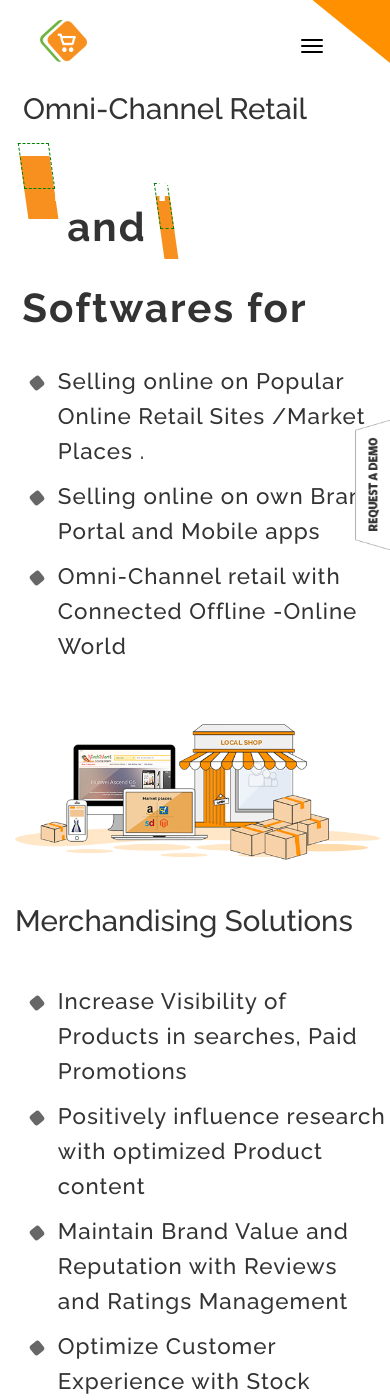
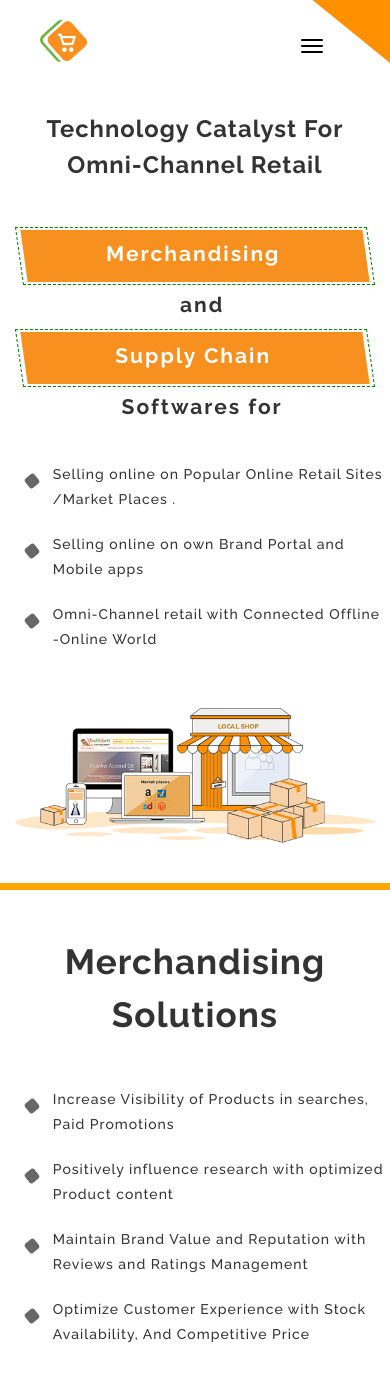
Before and after one commit to paxcom/paxcom.github.io, a Jekyll site: the page built from index.md, in a window 390 px wide and 1400 px high. Built offline with Jekyll 4.4.1, drawn with Linux system fonts in a browser that asks for light colours; comment, search, counter and statistics services are not loaded.

Commit message:
update responsive

```diff
--- a/_includes/paxcomHomeIntro.html
+++ b/_includes/paxcomHomeIntro.html
@@ -15,12 +15,12 @@
   <!-- Wrapper for slides -->
    <!-- Wrapper for slides -->
     <div class="carousel-inner paxcom-home">
-      <div class="item item-bootom item-0 active">
+      <div class="item item-bootom item-0 active custom_reponsive_with1">
         <div class="container-fluid">
           <div class="carousel-caption">
             <h1>Technology Catalyst For <span>Omni-Channel Retail</span> </h1>
             <div class="merchandising_supply">
-              <h2> <a href="#Merchandising" class="trapezoid page-scroll"> Merchandising </a> and <a href="#SupplyChain" class="trapezoid page-scroll"> Supply Chain </a> Softwares for </h2>
+              <h2> <a href="#Merchandising" class="trapezoid page-scroll"> Merchandising </a> <b> and </b> <a href="#SupplyChain" class="trapezoid page-scroll"> Supply Chain </a> <b> Softwares for </b> </h2>
             </div>
 
             <ul class="intro-list main-content">
--- a/css/style.css
+++ b/css/style.css
@@ -94,7 +94,7 @@ header {
 }
 .paxcom-nav ul li {
 	display: inline;
-	margin: 0px 10px;
+	margin: 0px 9px;
 }
 .paxcom-nav ul li a {
 	color: #333333;
@@ -404,7 +404,7 @@ body.is-menu-visible #menu .close {
 	background-position: left top;
 }
 .btn-request-a-demo.org {
-	background-image: url(../images/btn-demo.png);
+	background-image: url(..images/btn-demo.png);
 	background-size: 200% 100%;
 	background-position: right top;
 }
@@ -726,10 +726,10 @@ footer ul.social-icon li:hover {
 	height: 10px;
 }
 .soultions .box1:after {
-	background: url(../images/box-1.png) no-repeat 100%;
+	background: url(..images/box-1.png) no-repeat 100%;
 }
 .soultions .box2:after {
-	background: url(../images/box-2.png) no-repeat 100%;
+	background: url(..images/box-2.png) no-repeat 100%;
 }
 /******************************************************************************************
 					Signup Request footer SECTION
@@ -800,7 +800,7 @@ footer ul.social-icon li:hover {
 /***********************************Inner header*******************************************************/
 
 .inner-header {
-	background: url(../images/supply-chain.png) no-repeat top #FBCB96;
+	background: url(..images/supply-chain.png) no-repeat top #FBCB96;
 	background-size: 100% auto;
 	margin-top:-82px;
 	padding: 90px 0px;
@@ -855,12 +855,12 @@ footer ul.social-icon li:hover {
 	position: relative;	background:#fbc992;
 }
 .inner-header.contact {
-	/*background: url(../images/contact-bg2.png) no-repeat top;*/
+	/*background: url(..images/contact-bg2.png) no-repeat top;*/
 	background-size: 100% auto;
 	background:#fbc992;
 }
 .inner-header.merchandising {
-	/*background: url(../images/merchandisingsolutions.png) no-repeat top;*/
+	/*background: url(..images/merchandisingsolutions.png) no-repeat top;*/
 	background-size: 100% auto;
 	background:#fbc992;
 }
@@ -978,161 +978,243 @@ footer ul.social-icon li:hover {
 @media (min-width: 992px) and (max-width: 1199px) {MEDIUM DEVICE- iPad Landscap and large Desktop view}
 @media (min-width: 1200px) {LARGE DEVICE- Projector EXTRA large Desktop view}
 
+/******************************************************************************************/
+
+
+/******************************************************************************************
+									Home Page responsive css
+								(375 )(320)(320)(360)(360)(384)
+/******************************************************************************************/
+@media (min-width:320px) and (max-width:479px) {
+
+.paxcom-nav{z-index: 1;}
+
+.navbar .paxcom-nav{z-index: 1; float: right; width: 100%;}
+.navbar-header{ margin: -40px 0px 20px 0px;}
+.navbar-collapse{ background: beige;}
+
+
+.paxcom-home .carousel-caption {margin:13% 0% 0% 0%; float: left;}
+
+.paxcom-home h1 { margin: 0px 0px 10px 0px; float: left; text-align: center; letter-spacing: 1px; line-height: 1.5em; font-size: 2.5em; font-weight: 700;}
+.paxcom-home h1 span{ padding:0px;}
+.custom_reponsive_with1 h1 {margin:65px 0px 10px 0px; font-size: 1.7em;}
+
+.paxcom-home .merchandising_supply {float:left;margin: 4% 2% 4% 2%;}
+.paxcom-home .merchandising_supply h2 {font-size: 1.5em; float: left; margin:0px; padding:0px;}
+.paxcom-home .merchandising_supply h2 a { padding: 15px 20px 15px 20px; margin: 0; color: #fff; float: left; width: 95%; text-align: center;}
+.paxcom-home .merchandising_supply h2 b{width: 100%; text-align: center; float: left; margin: 15px 0px;}
+.paxcom-home .trapezoid::before {
+	position: absolute; content: ""; height: 52px;left: 27px;
+    top:5px; width: 100%; z-index: -1; transform: skew(8deg);
+	background: rgb(247, 144, 30); margin: -3px 0px 0px -25px;
+}
+.paxcom-home .trapezoid::after {
+	position: absolute; content: ""; height: 58px;left: 22px;
+	top: 2px; width: 103%; z-index: -1; transform: skew(8deg);
+    border-image-source: initial;border-image-slice: initial;
+    border-image-width: initial; border-image-outset: initial;
+    border-image-repeat: initial; margin: -3px 0px 0px -25px;
+    border-width: 1px; border-style: dashed; border-color: green;
+}
+.paxcom-home .intro-list.main-content { margin: 3% 3% 10% 3%; width: 100%; float: left;}
+.paxcom-home .intro-list.main-content li{ padding-left: 27px; line-height: 25px; margin: 5px 0px 20px 0px; font-size: 1em;}
+
+.right-side-bar{ display:none;}
+
+.paxcom-home .shop-img { float: left; width: 100%; margin: 0px; padding: 0px 0px 40px 0px; position: static;}
+.custom_reponsive_with1{border-bottom: 7px solid orange;}
+.custom_reponsive{border-bottom: 7px solid orange;}
+
+.btnboxdiv { margin: 0px 0px 50px 0px;}
+.btnboxdiv .btn-more { float:none;}
+footer .copyright {font-size: 9px;}
+footer{ padding-bottom:0px;}
+
+.inner-header{margin-top: -102px;}
+.item-bootom.item-0{ background: none!important;}
+#carousel-example-generic{height: auto!important;}
+
+}
 
 
 
+/******************************************************************************************
+								@media (min-width:480px) and (max-width:600px)
+/******************************************************************************************/
+
+@media (min-width:480px) and (max-width:600px) {
+
+.paxcom-home .carousel-caption {margin:13% 0% 0% 0%; float: left;}
+
+.paxcom-home h1 { margin: 0px 0px 10px 0px; float: left; text-align: center; letter-spacing: 1px; line-height: 1.5em; font-size: 2.5em; font-weight: 700;}
+.paxcom-home h1 span{ padding:0px;}
+.custom_reponsive_with1 h1 {margin:45px 0px 10px 0px; font-size:2.5em;}
+
+.paxcom-home .merchandising_supply {float:left;margin: 4% 2% 4% 2%;}
+.paxcom-home .merchandising_supply h2 {font-size: 1.5em; float: left; margin:0px; padding:0px;}
+.paxcom-home .merchandising_supply h2 a { padding: 15px 20px 15px 20px; margin: 0; color: #fff; float: left; width: 95%; text-align: center;}
+.paxcom-home .merchandising_supply h2 b{width: 100%; text-align: center; float: left; margin: 15px 0px;}
+.paxcom-home .trapezoid::before {
+	position: absolute; content: ""; height: 52px;left: 27px;
+    top:5px; width: 100%; z-index: -1; transform: skew(8deg);
+	background: rgb(247, 144, 30); margin: -3px 0px 0px -25px;
+}
+.paxcom-home .trapezoid::after {
+	position: absolute; content: ""; height: 58px;left: 22px;
+	top: 2px; width: 103%; z-index: -1; transform: skew(8deg);
+    border-image-source: initial;border-image-slice: initial;
+    border-image-width: initial; border-image-outset: initial;
+    border-image-repeat: initial; margin: -3px 0px 0px -25px;
+    border-width: 1px; border-style: dashed; border-color: green;
+}
+.paxcom-home .intro-list.main-content { margin: 3% 3% 10% 3%; width: 100%; float: left;}
+.paxcom-home .intro-list.main-content li{ padding-left: 27px; line-height: 25px; margin: 5px 0px 20px 0px; font-size:1.33em;}
+
+.right-side-bar{ display:none;}
+
+.paxcom-home .shop-img { float: left; width:70%; margin: 0px 20%; padding: 0px 0px 40px 0px; position: static;}
+.custom_reponsive_with1{border-bottom: 7px solid orange;}
+.custom_reponsive{border-bottom: 7px solid orange;}
+
+.btnboxdiv { margin: 0px 0px 50px 0px;}
+.btnboxdiv .btn-more { float:none;}
+footer .copyright {font-size: 9px;}
+footer{ padding-bottom:0px;}
+.inner-header{margin-top: -95px;}
+}
+
+/******************************************************************************************
+								@media (min-width:601px) and (max-width:769px)
+/******************************************************************************************/
+
+@media (min-width:601px) and (max-width:767px) {
+
+.paxcom-home .carousel-caption {margin:13% 0% 0% 0%; float: left;}
+
+.paxcom-home h1 { margin: 0px 0px 10px 0px; float: left; text-align: center; letter-spacing: 1px; line-height: 1.5em; font-size: 2.5em; font-weight: 700;}
+.paxcom-home h1 span{ padding:0px;}
+.custom_reponsive_with1 h1 {margin:45px 0px 10px 0px; font-size:2.5em;}
+
+.paxcom-home .merchandising_supply {float:left;margin: 4% 2% 4% 2%;}
+.paxcom-home .merchandising_supply h2 {font-size: 1.5em; float: left; margin:0px; padding:0px;}
+.paxcom-home .merchandising_supply h2 a { padding: 15px 20px 15px 20px; margin: 0; color: #fff; float: left; width: 95%; text-align: center;}
+.paxcom-home .merchandising_supply h2 b{width: 100%; text-align: center; float: left; margin: 15px 0px;}
+.paxcom-home .trapezoid::before {
+	position: absolute; content: ""; height: 52px;left: 27px;
+    top:5px; width: 100%; z-index: -1; transform: skew(8deg);
+	background: rgb(247, 144, 30); margin: -3px 0px 0px -25px;
+}
+.paxcom-home .trapezoid::after {
+	position: absolute; content: ""; height: 58px;left: 22px;
+	top: 2px; width: 103%; z-index: -1; transform: skew(8deg);
+    border-image-source: initial;border-image-slice: initial;
+    border-image-width: initial; border-image-outset: initial;
+    border-image-repeat: initial; margin: -3px 0px 0px -25px;
+    border-width: 1px; border-style: dashed; border-color: green;
+}
+.paxcom-home .intro-list.main-content { margin: 3% 3% 10% 3%; width: 100%; float: left;}
+.paxcom-home .intro-list.main-content li{ padding-left: 27px; line-height: 25px; margin: 5px 0px 20px 0px; font-size:1.33em;}
+
+.right-side-bar{ display:none;}
+
+.paxcom-home .shop-img { float: left; width:70%; margin: 0px 20%; padding: 0px 0px 40px 0px; position: static;}
+.custom_reponsive_with1{border-bottom: 7px solid orange;}
+.custom_reponsive{border-bottom: 7px solid orange;}
+
+.btnboxdiv { margin: 0px 0px 50px 0px;}
+.btnboxdiv .btn-more { float:none;}
+footer .copyright {font-size: 9px;}
+footer{ padding-bottom:0px;}
+
+.inner-header{margin-top: -95px;}
+
+
+}
+
+/******************************************************************************************
+			@media (max-width: 767px)  XS DEVICE- EXTRA small:  for Mobile and Tablet
 /******************************************************************************************/
 
 @media (max-width: 767px) {
-.carousel {
-	height: auto !important
+
+	.item-bootom.item-1{background:none;}
+	.navbar-header {
+		margin: 0 0 10px ;
+	}
+	.paxcom-nav{float:none;}
+
+	.inner-nav .nav li{ display:block}
+	.inner-nav .nav li a{text-align:left;}
+	.btn-submit{width:100%;}
+
+
+	.content-section.section-gray::before{display:none;}
+
+	footer{background:none;}
+	footer .copyright{position:static;}
+	.footer-social-link{width:100%}
 }
-.paxcom-home .shop-img {
-	position: static;
-	bottom: 15px;
-	width: 220px;
-	margin-top:15px;
+
+
+
+/******************************************************************************************
+								@media (min-width:768px) and (max-width:1023px)
+/******************************************************************************************/
+
+@media (min-width:768px) and (max-width:1023px) {
+
+.paxcom-home .carousel-caption {margin:9% 5% 0% 5%; float: left;}
+
+.paxcom-home h1 { margin: 0px 0px 10px 0px; float: left; text-align: center; letter-spacing: 1px; line-height: 1.5em; font-size:3.79em; font-weight:600;}
+.paxcom-home h1 span{ padding:0px;}
+.custom_reponsive_with1 h1 { margin: 95px 0px 10px 0px; font-size: 3.89em; text-align: left; font-weight: 600;}
+.paxcom-home .merchandising_supply {float:left;margin: 4% 2% 4% 2%;}
+.paxcom-home .merchandising_supply h2 {font-size: 1.3em; margin:0px; padding:0px;}
+.paxcom-home .merchandising_supply h2 a { padding: 10px 20px 15px 20px; color: #fff; text-align: left;}
+.paxcom-home .merchandising_supply h2 b{width: 100%; text-align: center;   margin: 15px 0px;}
+.paxcom-home .trapezoid::before {
+	position: absolute; content: ""; height: 39px;left: 25px;
+    top:5px; width: 100%; z-index: -1; transform: skew(8deg);
+	background: rgb(247, 144, 30); margin: -3px 0px 0px -25px;
 }
-.paxcom-home .carousel-caption {
-	margin: 30px 7% 0;
+.paxcom-home .trapezoid::after {
+	position: absolute; content: ""; height: 45px;left: 22px;
+	top: 2px; width: 103%; z-index: -1; transform: skew(8deg);
+    border-image-source: initial;border-image-slice: initial;
+    border-image-width: initial; border-image-outset: initial;
+    border-image-repeat: initial; margin: -3px 0px 0px -25px;
+    border-width: 1px; border-style: dashed; border-color: green;
 }
-.paxcom-home h1 {
-	font-size: 1.7em;
-	line-height: 1.5em;
+.paxcom-home .intro-list.main-content { margin: 3% 3% 3% 3%; width: 100%; float: left;}
+.paxcom-home .intro-list.main-content li{ padding-left: 27px; line-height: 25px; margin: 5px 0px 20px 0px; font-size:1.33em;}
+
+.paxcom-home .shop-img { float: left; width:70%; margin: 0px 20%; padding: 0px 0px 40px 0px; position: static;}
+.custom_reponsive_with1{border-bottom: 7px solid orange;}
+.custom_reponsive{border-bottom: 7px solid orange;}
+
+.btnboxdiv { margin: 0px 0px 50px 0px;}
+.btnboxdiv .btn-more { float:left;}
+footer .copyright {font-size: 9px;}
+footer{ padding-bottom:0px;}
+
+.paxcom-home .intro-list.main-content li:before { top: 6px;}
+
+.inner-header{margin-top:-152px;}
+
+footer .copyright{position:static}
+.footer-social-link{width:100%; background:none; margin:25px auto 40px}
+
+
 }
-.paxcom-home p {
-	font-size: 0.4em;
-	line-height: 1.4em;
-}
-.paxcom-home .shop-img {
-	bottom: 15px;
-	width: 220px;
-}
-.item-bootom.item-0 {
-	background: none;
-}
-.soultions {
-	display: block;
-	height: auto;
-}
-.soultions .box {
-	display: block;
-	width: 100%;
-	padding: 5%;
-}
-.soultions .box .box-content {
-	width: 100%;
-}
-.soultions .box h1 {
-	font-size: 2.3em;
-}
-.soultions .box .intro-list {
-	float: none
-}
-.signup-request h3 {
-	font-size: 1.5em;
-}
-.paxcom-nav ul li {
-	display: block;
-	margin: 5px 10px;
-}
-.paxcom-nav {
-	float: none;
-}
-.paxcom-nav ul li a {
-	text-align: left;
-	padding-left: 15px;
-}
-.paxcom-nav ul li a:hover, .paxcom-nav ul li a.active, .paxcom-nav ul li.open a:focus, .paxcom-nav ul li.open a {
-	background: #6cb33f;
-	padding-left: 15px;
-}
-.paxcom-carousel-indicators li {
-	font-size: 11px;
-	padding: 5px 3px;
-}
-.paxcom-carousel-indicators li.active, .paxcom-carousel-indicators li:hover {
-	border-left-width: 3px;
-}
-.footer-add {
-	margin-bottom: 15px;
-}
-.quick-links {
-	width: 45.8%;
-}
-.footer-social-link {
-	width: 100%;
-	background-size: 90% 2%;
-	margin: 15px auto;
-}
-footer .copyright {
-	font-size: 10px;
-}
-	.signup-request input.btn-submit{width:100%;}
 
-	footer .copyright {
-    	position: static;
-	}
-	.inner-header{padding:90px 0 30px}
-	.inner-header h1{font-size:2em;}
-	.inner-header .image-container{display:none;}
-	header{margin-top:15px;}
-	h2{font-size:24px;}
-	.contact-us-from input{width:100%;}
-	.paxcom-nav ul li .dropdown-menu{margin:6px 0 0 8px}
-	.inner-nav{text-align:left;}
-	.inner-nav .navbar-header  .navbar-toggle{float:left; margin-left:15px;}
-	.inner-nav .nav li a {
-		font-size:0.7em;
-		padding:8px;
-	}
-	.content-section h3{
-		font-size:1.5em;
-	}
-	.content-section h5{font-size:1.2em;}
-	.content-section.section-gray:before{display:none;}
-}
- @media (min-width: 768px) and (max-width: 991px) {
+/******************************************************************************************
+								@media (min-width:1024px) and (max-width:1366px)
+/******************************************************************************************/
 
-.paxcom-home h1 {
-	font-size: 3.6em;
-	line-height: 1.3em;
-}
-.paxcom-home .carousel-caption {
-	margin: 50px 5% 0;
-}
-.paxcom-home p {
-	font-size: 0.25em;
-}
-.btn-more {
-	margin: 100px 0px
-}
-.soultions .box .box-content {
-	width: 90%;
-}
-.soultions .box h1 {
-	font-size: 2.8em;
-}
-.paxcom-carousel-indicators li {
-	padding: 8px 5px 8px 8px;
-	font-size: 13px;
-}
-.intro-list {
-	margin-left: 10%;
-}
-.logo-paxcom {
-	width: 40px;
-}
-.footer-links {
-	float: none;
-}
-.footer-social-link {
-	width: auto;
-}
-}
 @media (min-width:1024px) and (max-width:1366px) {
 .paxcom-home .carousel-caption { margin: 8% 6% 0px; color: #333;}
-.paxcom-home h1 {font-size: 6.5em;}
+.paxcom-home h1 { font-size: 5.455em; line-height: 1.3em;}
 .paxcom-home .merchandising_supply { margin: 2% 2% 0% 2%;}
 .paxcom-home .merchandising_supply h2 { font-size: 1.577em;}
 .paxcom-home .merchandising_supply h2 a {padding: 20px;}
@@ -1150,195 +1232,6 @@ footer .copyright {
 
 
 
-
-
-@media (min-width: 992px) and (max-width: 1199px) {
-.paxcom-home h1 {
-	font-size: 4em;
-	line-height: 1.3em;
-}
-.paxcom-carousel-indicators li {
-	padding: 8px 5px 8px 8px;
-	font-size: 13px;
-}
-.intro-list {
-	margin-left: 10%;
-}
-item-3 .shop-img, .item-4 .shop-img, .item-5 .shop-img {
-	bottom: 5%;
-	height: 199px;
-	right: 4%;
-}
-.soultions .box h1 {
-	font-size: 4em;
-}
-}
-
-@media (min-width: 1366px){
-	 #carousel-example-generic .btn-more {
-		font-size: 15px;
-		margin: 55px 0px 0px 0px;
-		padding: 8px 40px;
-	}
-}
-
-@media (min-width: 1200px) and (max-width: 1600px) {
-.intro-list {
-	margin: 20px 0 50px 20%;
-}
-item-3 .shop-img, .item-4 .shop-img, .item-5 .shop-img {
-	bottom: 25%;
-	height: 119px;
-	right: 10%;
-	width: 420px;
-}
-}
-
-
- @media (min-width: 1600px) {
-.logo {
-	left: 0px;
-	top: -125px;
-}
-.center-content {
-	width: 78%;
-}
-.paxcom-home h1 {
-    font-size: 8em;
-}
-.intro-list {
-	float: left;
-	margin: 50px 0 50px 20%;
-}
-item-3 .shop-img, .item-4 .shop-img, .item-5 .shop-img {
-	bottom: 25%;
-	height: 224px;
-	left: auto;
-	margin: 0;
-	right: 10%;
-	width: 598px;
-}
-.btn-more {
-	font-size: 15px;
-	margin: 40px 0px 0px 0px;
-	padding: 8px 30px;
-}
-
-
-#carousel-example-generic .btn-more {
-    font-size: 15px;
-    margin: 60px 0px 0px 0px;
-    padding: 8px 40px;
-}
-.paxcom-home p {
-	font-size: 0.22em;
-}
-.paxcom-home .shop-img {
-	width: 598px;
-}
-.soultions .box h1 {
-	font-size: 5.1em;
-}
-.soultions .box .intro-list li {
-	font-size: 1.3em;
-	padding-left: 23px;
-	line-height: 1.95em;
-	letter-spacing: 0.5px;
-	margin-left: 10px;
-}
-.intro-list li:before {
-	content: '';
-	background: #FFFFFF;
-	width:10px;
-	height:10px;
-	margin-right: 8px;
-	display: inline-block;
-	border-radius: 0px;
-	transform: rotate(50deg);
-}
-.soultions .box .intro-list li::before {
-	top:14px;
-}
-}
-
-/* Smartphones (portrait and landscape) ----------- */
-@media only screen and (min-device-width : 320px) and (max-device-width : 480px) {
-/* Styles */
-}
-
-/* Desktops and laptops ----------- */
-@media only screen and (min-width : 1224px) {
-/* Styles */
-}
-
-/* Large screens ----------- */
-@media only screen and (min-width : 1824px) {
-/* Styles */
-}
-
-
-/* iPhone 5 ----------- */
-@media only screen and (min-device-width: 320px) and (max-device-height: 568px) and (orientation : landscape) {
-/* Styles */
-}
- @media only screen and (min-device-width: 320px) and (max-device-height: 568px) and (orientation : portrait) {
-/* Styles */
-}
-
-/* iPhone 6 ----------- */
-@media only screen and (min-device-width: 375px) and (max-device-height: 667px) and (orientation : landscape) {
-/* Styles */
-.btn-request-a-demo {
-	top: 30%;
-}
-.paxcom-home .carousel-caption {
-    	margin: 10px 7% 0;
-	}
-	.paxcom-home p {
-		margin-top:10px;
-		line-height: 0.2em;
-	}
-	.paxcom-home .shop-img{width:224px;}
-}
- @media only screen and (min-device-width: 375px) and (max-device-height: 667px) and (orientation : portrait) {
-/* Styles */
-.btn-request-a-demo {
-	top: 30%;
-	margin-top: 0px;
-}
-.paxcom-home .carousel-caption {
-	margin: 30px 0% 0;
-}
-.paxcom-home h1 {
-	font-size: 2.1em;
-	line-height: 1.8em;
-}
-.paxcom-home .shop-img {
-	width: 365px;
-}
-}
-
-/* iPhone 6+ ----------- */
-@media only screen and (min-device-width: 414px) and (max-device-height: 736px) and (orientation : landscape) {
-/* Styles */
-}
- @media only screen and (min-device-width: 414px) and (max-device-height: 736px) and (orientation : portrait) {
-/* Styles */
-}
-
-/* Samsung Galaxy S3 ----------- */
-@media only screen and (min-device-width: 320px) and (max-device-height: 640px) and (orientation : landscape) {
-/* Styles */
-}
- @media only screen and (min-device-width: 320px) and (max-device-height: 640px) and (orientation : portrait) {
-/* Styles */
-}
-
-
-/* Samsung Galaxy S5 ----------- */
-@media only screen and (min-device-width: 360px) and (max-device-height: 640px) and (orientation : landscape) {
-/* Styles */
-}
 
 
 /*------------------------RAJU CSS EDIT HERE --------------------------------*/
--- a/index.md
+++ b/index.md
@@ -11,7 +11,7 @@ description: Paxcom e-commerce applications will help you to manage,sell and ana
 
       <!-- Wrapper for slides -->
       <div class="carousel-inner paxcom-home">
-        <div class="item item-bootom item-1 active">
+        <div class="item item-bootom item-1 active custom_reponsive">
           <div class="container-fluid">
             <div class="carousel-caption">
               <h1>Merchandising Solutions</h1>
```
